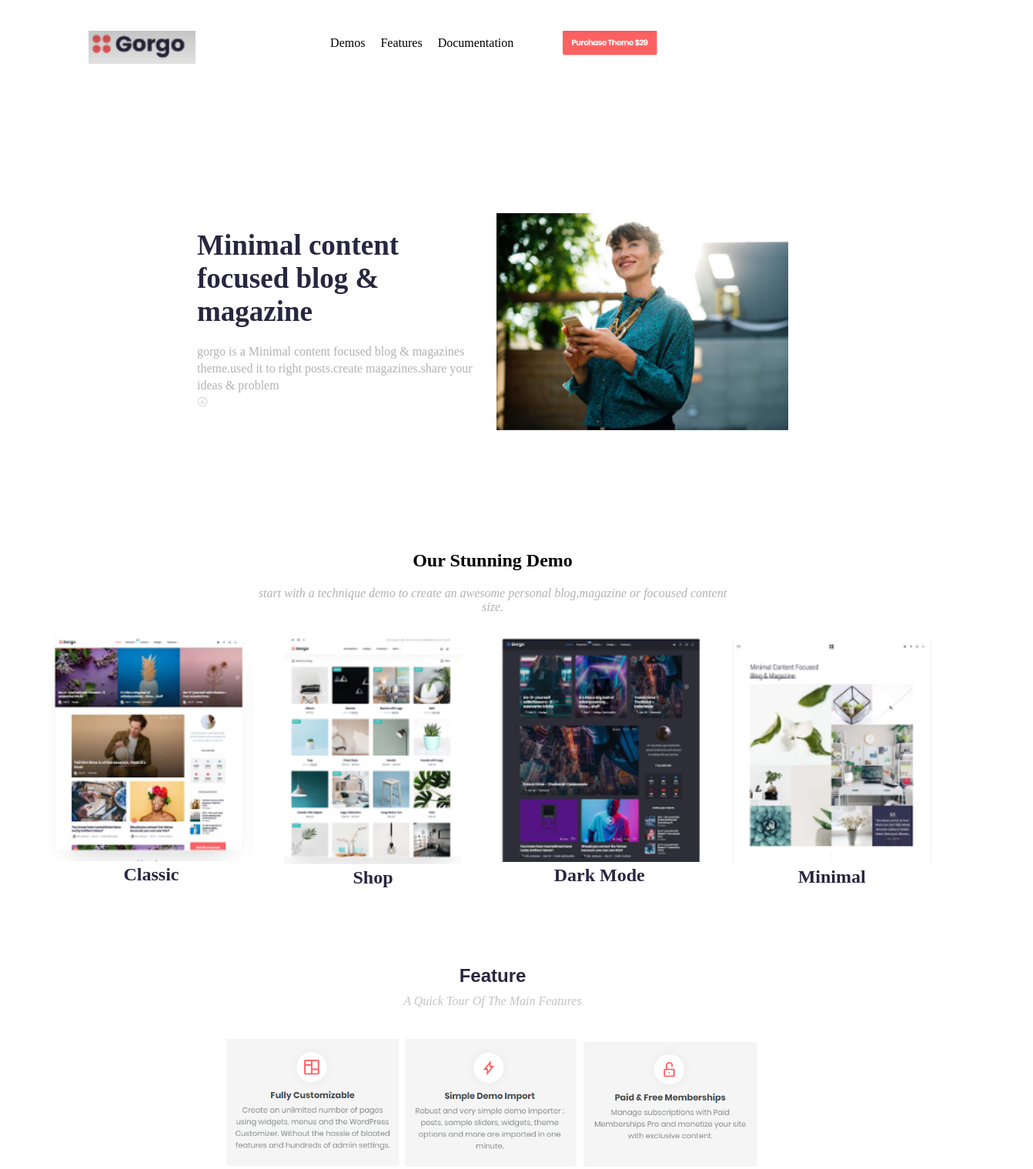
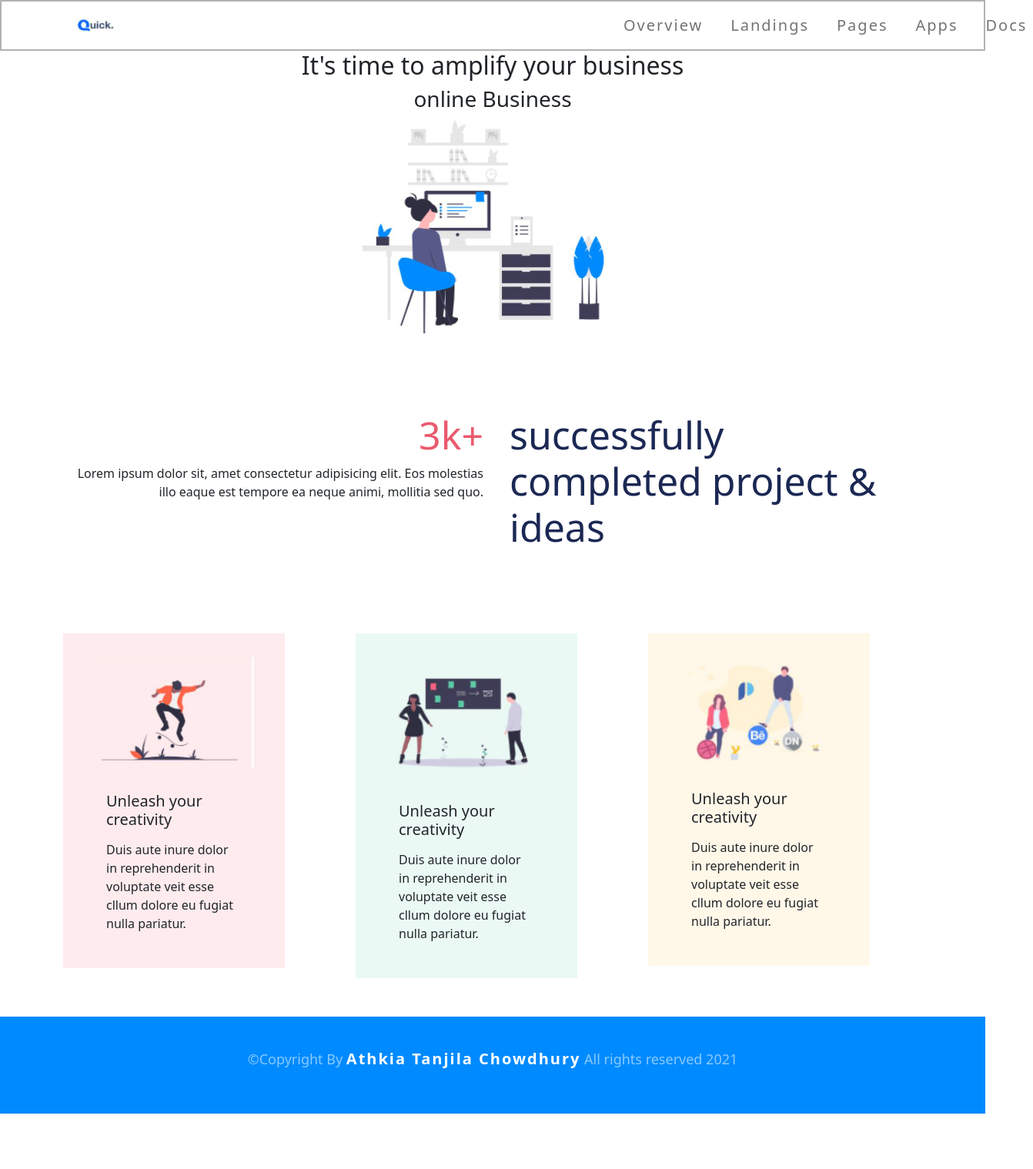
Before and after one commit to Tanjila-Chowdhury1/Wakip, a plain HTML site: page index.html in a window 1280 px wide. Shown: the top 1519 px of the page at 77% size, 1342 px wide, since content can reach past the window. After the commit the page ends 1447 px from the top, so only its background shows below. Drawn offline with nearby package versions, Linux system fonts and the light colour scheme.

Commit message:
Add files via upload

```diff
--- a/css/style.css
+++ b/css/style.css
@@ -1,202 +1,125 @@
+*{
+    margin: 0;
+    padding: 0;
+}
+.navbar{
+    border: 2px solid rgb(180, 177, 177);
 
-* {
-     margin: 0px;
-     padding: 0px;
-    }
-header {
-     width: 82%;
-     margin: auto;
-     overflow: hidden;
-     padding: 40px 0px;
-     }
-.logo {
+}
 
-     width: 22%;
+.collapse{
+    margin-left: 600px;
+}
 
-    float: left;
-    }
-.logo img {
-     width: 60%;
-     }
-nav {
-     float: left;
-     padding: 7px 63px 10px;
-     }
-nav ul {
-    list-style: none;
-     overflow: hidden;
-    }
-nav ul li {
-    float: left;
+
+
+.nav-item{
+    font-size: 20px;
+    letter-spacing: 2px;
     text-transform: capitalize;
     margin-left: 20px;
-    }
-  .purches-1{
-    width: 18%;
-    margin: auto;
-    overflow: hidden;
-    float: right;
-  }
-  .purches-1img{
-      width: 18%;
-      float: right;
-      margin: 5%;
-  }
+}
+.content1{
+text-align: center;
+margin-top: 20px;
+margin-bottom: 20px;
 
-  section.content {
-    width: 60%;
-    margin: auto;
-    overflow: hidden;
-    padding: 150px 0px;
 }
 
-.content-left {
-    width: 48%;
-    float: left;
+.content1 h2{
+ font-size: 50px;
+ margin: 20px 0;
 }
 
-.content-left h1 {
-    font-size: 37px;
-    color: rgb(41, 38, 64);
-    padding: 20px 0px;
-}.content-left p {
-    line-height: 22px;
-    color: rgb(177, 178, 179);
+.content1 h3{
+    font-size: 50px;
+    color: rgb(45, 90, 185);
+    margin: 20px 0;
 }
 
-.content-right {
-    width: 52%;
-    float: left;
+.text_content{
+
+    text-align: center;
+
+    margin-top: 100px;
+    margin-bottom: 100px;
 }
 
-.content-right img {
-    width: 96%;
-    margin-left: 20px;
+
+
+.left h2 {
+
+font-size: 50px;
+text-align: right;
+ color: rgb(234, 90, 109);
 }
-.text-demo {
-    width: 50%;
-    margin: auto;
-    text-align: center;
+
+.left p{
+    font-size: 16px;
+    text-align: right;
 }
-.text-demo h1 {
-    text-transform: capitalize;
+
+
+.right h2{
+    text-align: left;
+    font-size: 50px;
+   color: rgb(27, 40, 84);
+   margin-left: 10px;
 }
-.text-demo p {
-    color: rgb(177, 178, 179);
-    font-style: italic;
-    margin: 20px 0px 30px;
+
+.card-section{
+    margin: 50px 0;
 }
-.item {
-    width: 90%;
-    margin: auto;
-    overflow: hidden;
-    text-align: center;
-     padding-bottom: 100px; }
-.item1 {
-    float: left;
-    width: 23%; }
-.item1 img {
-    width: 100%;
- }
- .item1 h2{
-        text-align: center;
-        text-transform: capitalize;
-        color: rgb(41, 38, 64);
- }
-.item2 {
-     float: left;
-     width: 23%;
-     margin-left: 2%; }
-.item2 img {
-    width: 87%; }
-    .item2 h2{
-        text-align: center;
-        text-transform: capitalize;
-        color: rgb(41, 38, 64);
- }
-.item3 {
-    float: left;
-    width: 23.5%;
-    margin-left: 2.3%; }
-.item3 img {
-     width: 96%; }
-     .item3 h2{
-        text-align: center;
-        text-transform: capitalize;
-        color: rgb(41, 38, 64);
- }
-.item4 {
-    float: right; width: 23.5%; }
-.item4 img {
-    width:96%; }
-    .item4 h2{
-        text-align: center;
-        text-transform: capitalize;
-        color: rgb(41, 38, 64);
- }
-.feature{
 
-        width: 60%;
 
-        margin: auto;
+.card1{
+ background-color: #FDEBED;
+ padding: 30px 40px;
+}
 
-        text-align: center;
-
-        padding-bottom: 30px;
-        }
- .feature h2{
-
-        font-family: sans-serif;
-
-        color: #292640;
-        text-transform: capitalize;
-        }
-.feature p{
-
-        font-style: italic;
-
-        color: #C2C3C4;
-
-        padding: 10px 0;
-        text-transform: capitalize;
-        }
-.feature_image{
-        width: 60%;
-        margin: auto;
-        overflow: hidden;
+.card-title {
+    margin:15px 0 ;
     }
 
-    .feature_img1, .feature_img2, .feature_img3, .feature_img4, .feature-img5, .feature-img6
-    {
-        width:100%;
-        margin: auto;
-        overflow: hidden;
-        float: left;
+
+
+.card2{
+    padding: 30px 40px;
+
+    background-color: #EBF9F4;
+}
+
+.card3{
+    padding: 30px 40px;
+    background-color: #FFF7E8;
+}
+
+.card1, .card2 .card3 img{
+width: 100;
+}
+
+
+footer
+{
+     background-color: #008AFF;
+     text-align: center;
+     padding: 40px 0;
+     margin-top: 50px;
     }
 
-.footer {
-     width: 100%;
-     font-family: sans-serif;
-     text-align: center;
-     background-color: rgb(41, 38, 64);
-     padding: 45px 0px 68px;
-     margin-top: 100px;
-    }
-    .footer-text {
+footer p{
 
-            width: 20%;
-            text-align: center;
-            padding: 22px;
-            margin: auto;
-            color: rgb(255, 255, 255);
-    }
-    .purches-2{
-        width: 100%;
-        margin: auto;
-        overflow: hidden;
-    }
-     .theme{
-        width: 100%;
-        margin: auto;
-        padding: 22px 0px 60px;
-     }
+color: #88caff;
+
+font-size: 18px;
+}
+ footer p span{
+
+color: #fff;
+
+font-size: 20px;
+
+font-weight: 700;
+
+letter-spacing: 2px;
+ }
--- a/index.html
+++ b/index.html
@@ -1,114 +1,146 @@
-<!DOCTYPE html>
-<html lang="en">
-<head>
-    <meta charset="UTF-8">
-    <meta http-equiv="X-UA-Compatible" content="IE=edge">
-    <meta name="viewport" content="width=device-width, initial-scale=1.0">
-    <title>gorgo</title>
-    <link rel="stylesheet" href="css/style.css">
-</head>
-<body>
-    <section class="header">
-    <header>
-<div class="logo">
-    <img src="images/logo 1.PNG" alt="">
-
-</div>
 
 
-<nav>
-    <ul>
-        <li>Demos</li>
-        <li>Features</li>
-        <li>Documentation</li>
-    </ul>
+  <!doctype html>
+  <html lang="en">
+    <head>
+      <!-- Required meta tags -->
+      <meta charset="utf-8">
+      <meta name="viewport" content="width=device-width, initial-scale=1">
+
+      <!-- Bootstrap CSS -->
+      <link href="https://cdn.jsdelivr.net/npm/bootstrap@5.0.1/dist/css/bootstrap.min.css" rel="stylesheet" >
+      <link rel="stylesheet" href="css/style.css">
+
+      <title>Quick</title>
+    </head>
+    <body>
+
+      <nav class="navbar navbar-expand-lg navbar-light">
+          <div class="container">
+            <a class="navbar-brand" href="#"><img src="images/logo.PNG" alt=""></a>
+            <button class="navbar-toggler" type="button" data-bs-toggle="collapse" data-bs-target="#navbarNav" aria-controls="navbarNav" aria-expanded="false" aria-label="Toggle navigation">
+              <span class="navbar-toggler-icon"></span>
+            </button>
+            <div class="collapse navbar-collapse" id="navbarNav">
+              <ul class="navbar-nav m-auto">
+                <li class="nav-item">
+                  <a class="nav-link " href="#">overview</a>
+                </li>
+                <li class="nav-item">
+                  <a class="nav-link" href="#">landings</a>
+                </li>
+                <li class="nav-item">
+                  <a class="nav-link" href="#">pages</a>
+                </li>
+                <li class="nav-item">
+                  <a class="nav-link" href="#">apps</a>
+                </li>
+                <li class="nav-item">
+                  <a class="nav-link" href="#">docs</a>
+                </li>
+
+              </ul>
+            </div>
+          </div>
+        </nav>
+
+        <div class="container-content1">
+          <div class="row">
+            <div class="col-12" style="text-align: center;">
+              <div >
+                <h2>It's time to amplify your business</h2>
+              </div>
+
+              <div>
+                <h3>online Business</h3>
+              </div>
+
+              <div>
+                <img src="images/images.PNG" alt="">
+              </div>
 
 
-</nav>
-<div class="purches 1">
-    <img src="images/logo 2.PNG" alt="">
-    </div>
+            </div>
+          </div>
+        </div>
+
+        <div class="container text_content">
+          <div class="row">
+            <div class="col-6" style="text-align: center;">
+              <div class="left" >
+                <h2>3k+</h2>
+                <p>Lorem ipsum dolor sit, amet consectetur adipisicing elit. Eos molestias illo eaque est tempore ea neque animi, mollitia sed quo.</p>
+              </div>
 
 
+              </div>
+              <div class="col-6">
+                 <div class="right" style="text-align: center;">
+                <h2>successfully completed project & ideas</h2>
+              </div>
+            </div>
 
 
+          </div>
+        </div>
 
-    </header>
-</section>
-<section class="content">
-    <div class="content-left">
-<h1>Minimal content focused blog & magazine</h1>
-<p>gorgo is a Minimal content focused blog & magazines theme.used it to right posts.create magazines.share your ideas & problem</p>
-<img src="images/errow.PNG" alt="">
-    </div>
+        <div class="container card=section">
+          <div class="row">
+            <div class="col-4">
 
-<div class="content-right">
-    <img src="images/main image.PNG" alt="">
+              <div class="card1" style="width: 18rem;">
+                <img src="images/item one.PNG" class="card-img-top" alt="...">
+                <div class="card-body">
+                  <h5 class="card-title">Unleash your creativity</h5>
+                  <p class="card-text">Duis aute inure dolor in reprehenderit in voluptate veit esse cllum dolore eu fugiat nulla pariatur.</p>
 
-</div>
-</section>
-<section class="demo">
-<div class="text-demo">
-<h1>our stunning demo</h1>
-<p> start with a technique demo to create an awesome personal blog,magazine or focoused content size.</p>
-</div>
-</section>
-<section class="item">
-<div class="item1">
-    <img src="images/item1.PNG" alt="">
-    <h2>classic</h2>
+                </div>
+              </div>
+            </div>
+            <div class="col-4">
+              <div class="card2" style="width: 18rem;">
+                <img src="images/item two.PNG" class="card-img-top" alt="...">
+                <div class="card-body">
+                  <h5 class="card-title">Unleash your creativity</h5>
+                  <p class="card-text">Duis aute inure dolor in reprehenderit in voluptate veit esse cllum dolore eu fugiat nulla pariatur.</p>
 
-</div>
-<div class="item2">
-    <img src="images/item2.PNG" alt="">
-    <h2>shop</h2>
+                </div>
+              </div>
 
-</div>
-<div class="item3">
-    <img src="images/item3.PNG" alt="">
-    <h2>dark mode</h2>
+            </div>
 
-</div>
-<div class="item4">
-    <img src="images/item4.PNG" alt="">
-    <h2>minimal</h2>
+            <div class="col-4">
+              <div class="card3" style="width: 18rem;">
+                <img src="images/item three.PNG" class="card-img-top" alt="...">
+                <div class="card-body">
+                  <h5 class="card-title">Unleash your creativity</h5>
+                  <p class="card-text">Duis aute inure dolor in reprehenderit in voluptate veit esse cllum dolore eu fugiat nulla pariatur.</p>
 
-</div>
-</section>
-<section class="feature">
-    <div class="feature">
-        <h2>feature</h2>
-        <p>a quick tour of the main features</p>
+                </div>
+              </div>
 
-    </div>
-    <section class="feature-img">
-        <div class="feature-img1">
-            <img src="images/feature1.PNG" alt="">
-            <img src="images/feature2.PNG" alt="">
-            <img src="images/feature3.PNG" alt="">
-            <img src="images/feature4.PNG" alt="">
-            <img src="images/feature5.PNG" alt="">
-            <img src="images/feature6.PNG" alt="">
-
+            </div>
+          </div>
         </div>
 
 
-    </section>
+  <!-- Footer -->
+  <footer>
+    <p>&copy;Copyright By <span>Athkia Tanjila Chowdhury</span> All rights reserved 2021</p>
+  </footer>
 
-</section>
-<section class="footer">
-    <div class="footer-text">
-        <h2>purches gorgo now & make your project easier</h2>
+  <!-- Footer -->
 
-    </div>
-    <div class="purches 2">
-        <img src="images/footer img 2.PNG" alt="">
-       </div>
-       <div class="theme">
-           <img src="images/footer img.PNG" alt="">
 
-       </div>
+      <!-- Optional JavaScript; choose one of the two! -->
 
-</section>
-</body>
-</html>
+      <!-- Option 1: Bootstrap Bundle with Popper -->
+      <script src="https://cdn.jsdelivr.net/npm/bootstrap@5.0.1/dist/js/bootstrap.bundle.min.js"></script>
+
+      <!-- Option 2: Separate Popper and Bootstrap JS -->
+      <!--
+      <script src="https://cdn.jsdelivr.net/npm/@popperjs/core@2.9.2/dist/umd/popper.min.js" integrity="sha384-IQsoLXl5PILFhosVNubq5LC7Qb9DXgDA9i+tQ8Zj3iwWAwPtgFTxbJ8NT4GN1R8p" crossorigin="anonymous"></script>
+      <script src="https://cdn.jsdelivr.net/npm/bootstrap@5.0.1/dist/js/bootstrap.min.js" integrity="sha384-Atwg2Pkwv9vp0ygtn1JAojH0nYbwNJLPhwyoVbhoPwBhjQPR5VtM2+xf0Uwh9KtT" crossorigin="anonymous"></script>
+      -->
+    </body>
+  </html>
```
